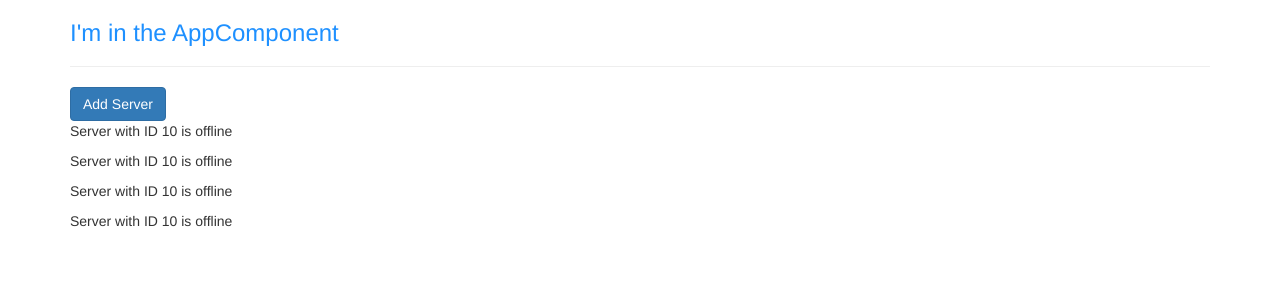
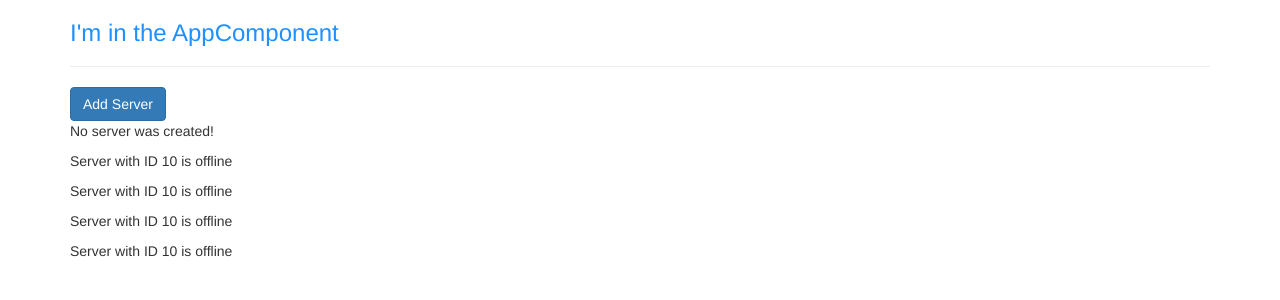
Before and after one commit to neulxy/AngularCompleteGuide, an Angular app: page / in a window 1280 px wide. Shown: the top 300 px of the page. Built offline with nearby package versions, Linux system fonts and the light colour scheme.

Commit message:
event binding

```diff
--- a/src/app/servers/servers.component.html
+++ b/src/app/servers/servers.component.html
@@ -1,4 +1,11 @@
-<button class="btn btn-primary" [disabled]="!allowNewServer">Add Server</button>
+<button
+  class="btn btn-primary"
+  [disabled]="!allowNewServer"
+  (click)="onCreateServer()"
+>
+  Add Server
+</button>
+<p>{{ serverCreationStatus }}</p>
 <app-server></app-server>
 <app-server></app-server>
 <app-server></app-server>
--- a/src/app/servers/servers.component.ts
+++ b/src/app/servers/servers.component.ts
@@ -9,6 +9,7 @@
 })
 export class ServersComponent implements OnInit {
   allowNewServer = false;
+  serverCreationStatus = 'No server was created!';
   constructor() {
     setTimeout(() => {
       this.allowNewServer = true;
@@ -16,4 +17,8 @@
   }
 
   ngOnInit(): void {}
+
+  onCreateServer() {
+    this.serverCreationStatus = 'Server was created!';
+  }
 }
```
